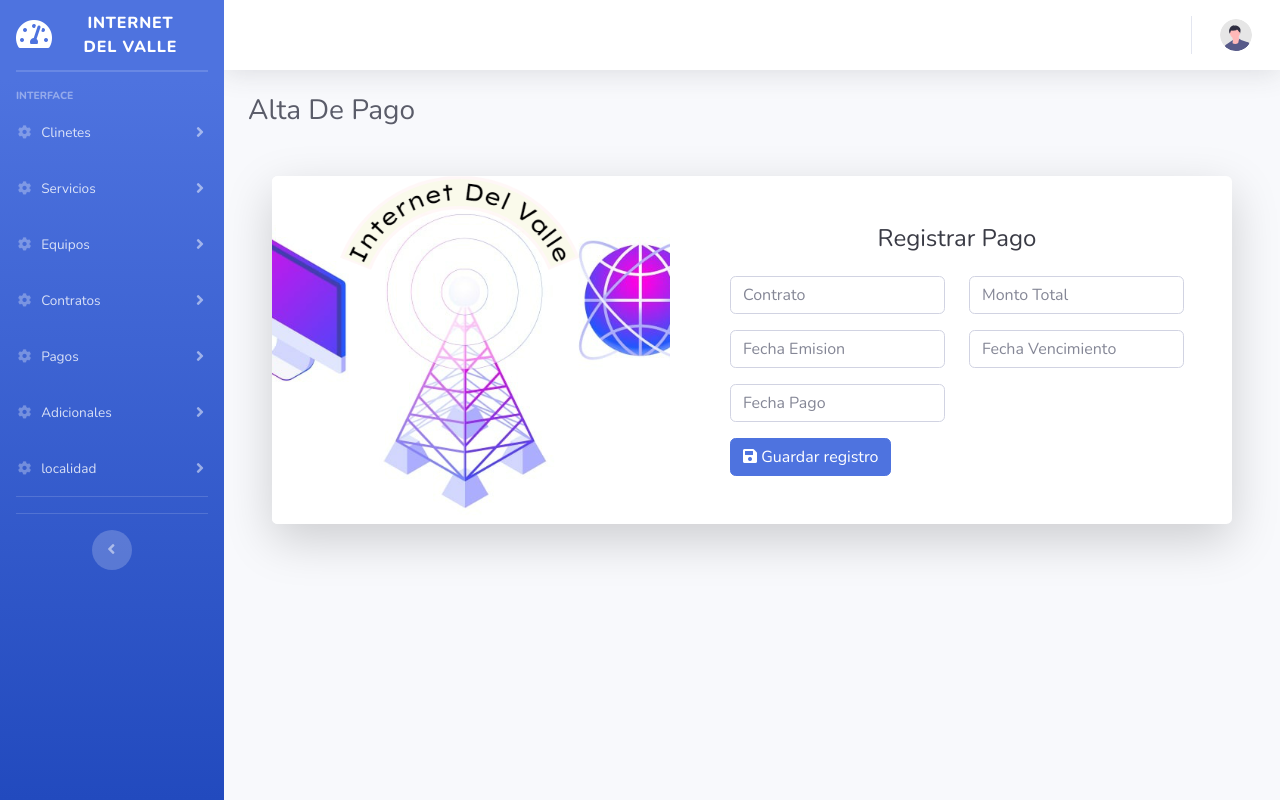
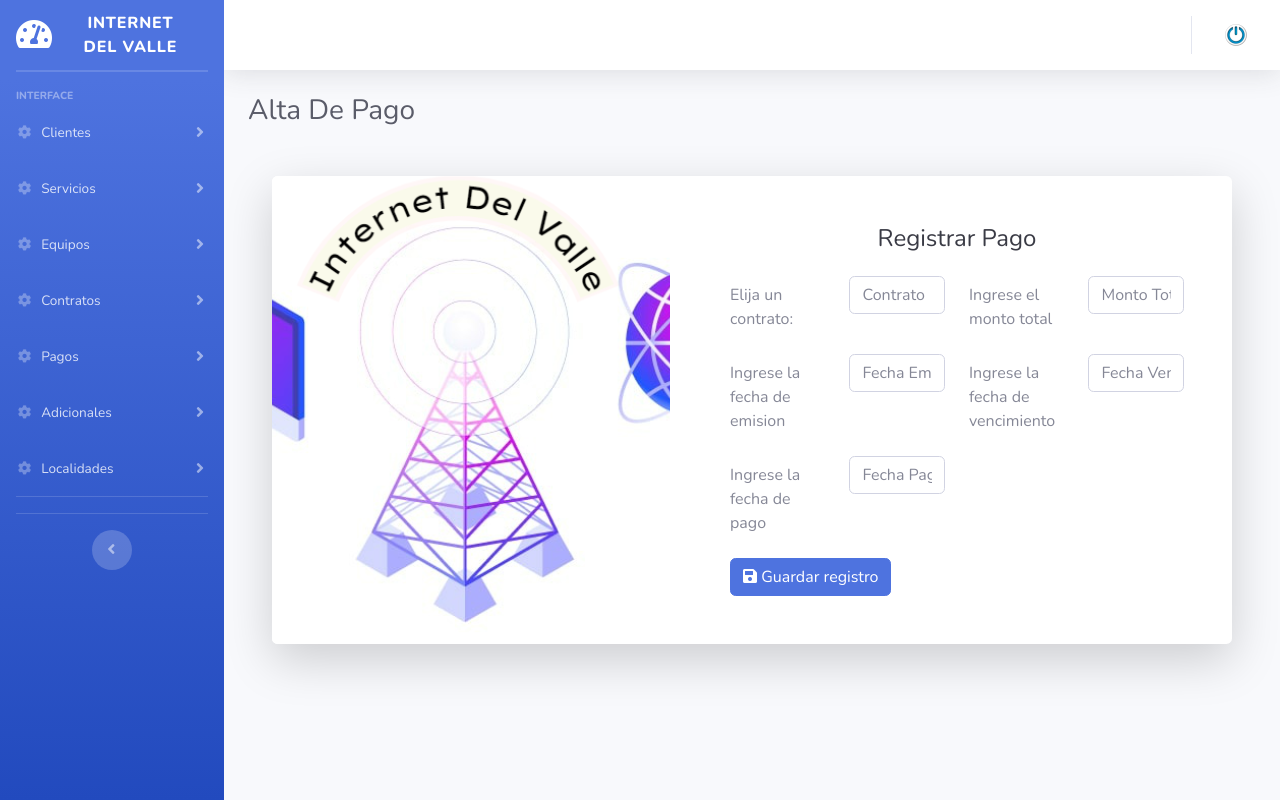
Before and after one commit to CarlosIrigoyen/IspDelValle, a Django app: page /apli/crearPago/ in a window 1280 px wide. Run offline with Django 4.2, Linux system fonts and the light colour scheme; some libraries are stand-ins or nearby versions.

Commit message:
Se ingresaron labels en los campos y se puso un logo de cerrar sesion en el base

```diff
--- a/Isp/Internet_Valle/templates/contrato_form.html
+++ b/Isp/Internet_Valle/templates/contrato_form.html
@@ -7,27 +7,33 @@
         {% csrf_token %}
 
         <div class="form-group row">
+            <label for = " {{ form.cliente.id_for_label }}"  > Seleccione un cliente: </label>
             <div class="col-sm-6 mb-3 mb-sm-0">
                 {{ form.cliente }}
             </div>
+            <label for = " {{ form.servicio.id_for_label }}" > Seleccione un servicio: </label>
             <div class="col-sm-6">
                 {{ form.servicio }}
             </div>
         </div>
 
         <div class="form-group row">
+            <label for = " {{ form.direccion.id_for_label }}" > Indique una direccion </label>
             <div class="col-sm-6 mb-3 mb-sm-0">
                 {{ form.direccion }}
             </div>
+            <label for = " {{ form.localidad.id_for_label }}" > Seleccione una localidad: </label>
             <div class="col-sm-6">
                 {{ form.localidad }}
             </div>
         </div>
 
         <div class="form-group row">
+            <label for = " {{ form.fecha_inicio.id_for_label }}" > Seleccione una fecha de inicio </label>
             <div class="col-sm-6 mb-3 mb-sm-0">
                 {{ form.fecha_inicio }}
             </div>
+            <label for = " {{ form.equipo.id_for_label }}" > Seleccione un equipo: </label>
             <div class="col-sm-6">
                 {{ form.equipo }}
             </div>
--- a/Isp/Internet_Valle/templates/equipo_form.html
+++ b/Isp/Internet_Valle/templates/equipo_form.html
@@ -7,6 +7,7 @@
         {% csrf_token %}
 
         <div class="form-group row">
+            <label for = " {{ form.nombre.id_for_label }}" > Nombre del Equipo </label>
             <div class="col-sm-6 mb-3 mb-sm-0">
                 {{ form.nombre }}
             </div>
@@ -16,6 +17,7 @@
         </div>
 
         <div class="form-group row">
+            <label for = "{{ form.descripcion.id_for_label }}"> Descripcion del equipo </label>
             <div class="col-sm-6 mb-3 mb-sm-0">
                 {{ form.descripcion }}
             </div>
--- a/Isp/Internet_Valle/templates/pago_form.html
+++ b/Isp/Internet_Valle/templates/pago_form.html
@@ -7,25 +7,30 @@
         {% csrf_token %}
 
         <div class="form-group row">
-            <div class="col-sm-6 mb-3 mb-sm-0">
+            <label for = " {{ form.contrato.id_for_label }}" class = "col-sm-3 col-form-label"> Elija un contrato: </label>
+            <div class="col-sm-3 mb-3 mb-sm-0">
                 {{ form.contrato }}
             </div>
-            <div class="col-sm-6">
+            <label for = " {{ form.monto_total.id_for_label }}" class = "col-sm-3 col-form-label"> Ingrese el monto total </label>
+            <div class="col-sm-3 mb-3 mb-sm-0">
                 {{ form.monto_total }}
             </div>
         </div>
 
         <div class="form-group row">
-            <div class="col-sm-6 mb-3 mb-sm-0">
+            <label for = " {{ form.fecha_emision.id_for_label }}" class = "col-sm-3 col-form-label"> Ingrese la fecha de emision </label>
+            <div class="col-sm-3 mb-3 mb-sm-0">
                 {{ form.fecha_emision }}
             </div>
-            <div class="col-sm-6">
+            <label for = " {{ form.fecha_vencimiento.id_for_label }}" class = "col-sm-3 col-form-label"> Ingrese la fecha de vencimiento </label>
+            <div class="col-sm-3 mb-3 mb-sm-0">
                 {{ form.fecha_vencimiento }}
             </div>
         </div>
 
         <div class="form-group row">
-            <div class="col-sm-6 mb-3 mb-sm-0">
+            <label for = " {{ form.fecha_pago.id_for_label }}" class = "col-sm-3 col-form-label"> Ingrese la fecha de pago </label>
+            <div class="col-sm-3 mb-3 mb-sm-0">
                 {{ form.fecha_pago }}
             </div>
         </div>
--- a/Isp/Internet_Valle/templates/servicio_form.html
+++ b/Isp/Internet_Valle/templates/servicio_form.html
@@ -7,12 +7,14 @@
         {% csrf_token %}
 
         <div class="form-group row">
+            <label for = " {{ form.velocidad.id_for_label }}" > Velocidad del Servicio (en MB) </label>
             <div class="col-sm-6 mb-3 mb-sm-0">
                 {{ form.velocidad }}
             </div>
         </div>
 
         <div class="form-group row">
+            <label for = " {{ form.monto.id_for_label }}" > Monto del Servicio </label>
             <div class="col-sm-6 mb-3 mb-sm-0">
                 {{ form.monto }}
             </div>
--- a/Isp/templates/home.html
+++ b/Isp/templates/home.html
@@ -29,7 +29,7 @@
                 <a class="nav-link collapsed" href="#" data-toggle="collapse" data-target="#collapseTwo1"
                     aria-expanded="true" aria-controls="collapseTwo">
                     <i class="fas fa-fw fa-cog"></i>
-                    <span>Clinetes</span>
+                    <span>Clientes</span>
                 </a>
                 <div id="collapseTwo1" class="collapse" aria-labelledby="headingTwo" data-parent="#accordionSidebar">
                     <div class="bg-white py-2 collapse-inner rounded">
@@ -113,7 +113,7 @@
                 <a class="nav-link collapsed" href="#" data-toggle="collapse" data-target="#collapseTwo7"
                     aria-expanded="true" aria-controls="collapseTwo">
                     <i class="fas fa-fw fa-cog"></i>
-                    <span>localidad</span>
+                    <span>Localidades</span>
                 </a>
                 <div id="collapseTwo7" class="collapse" aria-labelledby="headingTwo" data-parent="#accordionSidebar">
                     <div class="bg-white py-2 collapse-inner rounded">
@@ -184,8 +184,7 @@
                         <li class="nav-item dropdown no-arrow">
                             <a class="nav-link dropdown-toggle" href="#" id="userDropdown" role="button"
                                 data-toggle="dropdown" aria-haspopup="true" aria-expanded="false">
-                                <img class="img-profile rounded-circle"
-                                    src="img/undraw_profile.svg">
+                                <img class="img-profile rounded-circle" src="../static/img/boton.png">
                             </a>
                             <!-- Dropdown - User Information -->
                             <div class="dropdown-menu dropdown-menu-right shadow animated--grow-in"
@@ -243,7 +242,7 @@
         <div class="modal-dialog" role="document">
             <div class="modal-content">
                 <div class="modal-header">
-                    <h5 class="modal-title" id="exampleModalLabel">Cerar Session</h5>
+                    <h5 class="modal-title" id="exampleModalLabel">Cerrar Sesion</h5>
                     <button class="close" type="button" data-dismiss="modal" aria-label="Close">
                         <span aria-hidden="true">×</span>
                     </button>
```
Also changed, not shown: Isp/Internet_Valle/templates/cliente_form.html (+11 -5 lines), Isp/Internet_Valle/templates/localidad_form.html (+3 -22 lines), Isp/Internet_Valle/templates/localidad_list.html (+2 -10 lines), Isp/Internet_Valle/migrations/0001_initial.py, Isp/static/img/boton.png (added).
